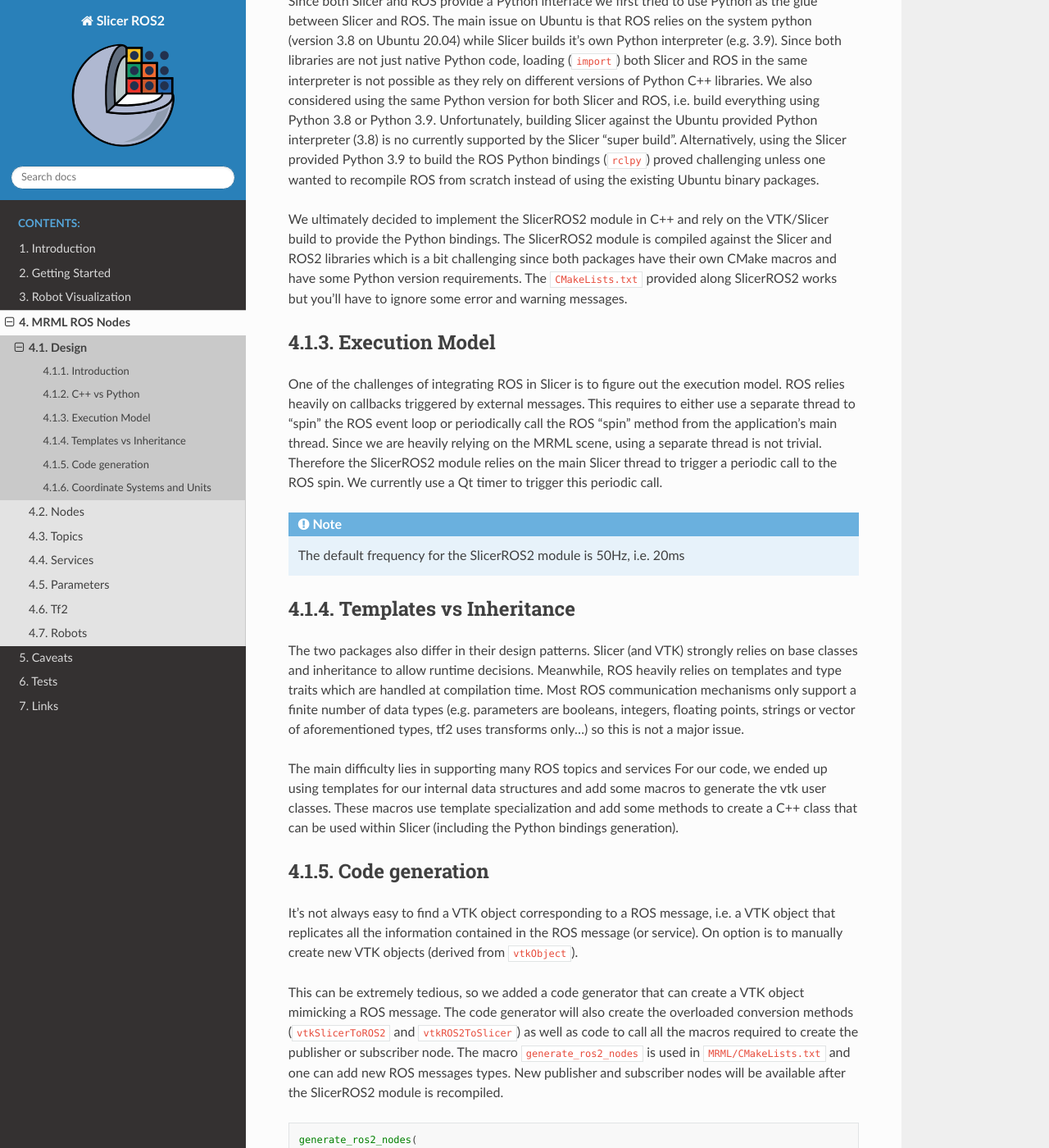
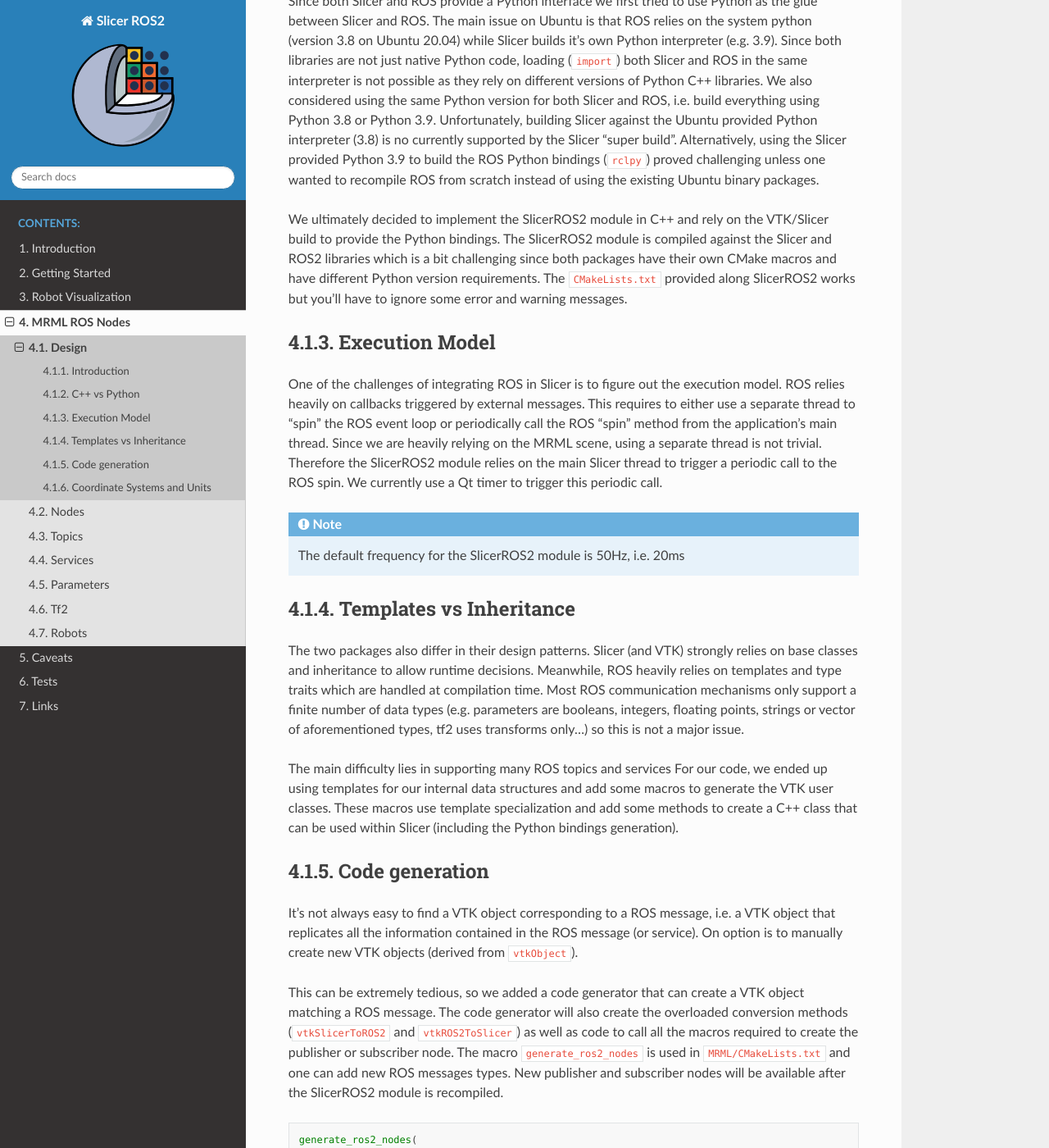
Before and after one commit to rosmed/slicer_ros2_module, a Sphinx documentation site: the page built from docs/pages/nodes/design.rst, in a window 1280 px wide and 1400 px high, scrolled down 670 px. Shown: the whole window at 82% size. Built offline with Sphinx 7.4.7 and the Read the Docs theme 3.1.0, drawn with Linux system fonts in a browser that asks for light colours; some of the changed text lies outside the part shown.

Commit message:
docs: minor updates

```diff
--- a/docs/pages/nodes/design.rst
+++ b/docs/pages/nodes/design.rst
@@ -53,7 +53,7 @@
 rely on the VTK/Slicer build to provide the Python bindings.  The
 SlicerROS2 module is compiled against the Slicer and ROS2 libraries
 which is a bit challenging since both packages have their own CMake
-macros and have some Python version requirements.  The
+macros and have different Python version requirements.  The
 ``CMakeLists.txt`` provided along SlicerROS2 works but you'll have to
 ignore some error and warning messages.
 
@@ -87,7 +87,7 @@
 
 The main difficulty lies in supporting many ROS topics and services
 For our code, we ended up using templates for our internal data
-structures and add some macros to generate the vtk user classes.  These
+structures and add some macros to generate the VTK user classes.  These
 macros use template specialization and add some methods to create a
 C++ class that can be used within Slicer (including the Python
 bindings generation).
@@ -101,7 +101,7 @@
 create new VTK objects (derived from ``vtkObject``).
 
 This can be extremely tedious, so we added a code generator that can
-create a VTK object mimicking a ROS message.  The code generator will
+create a VTK object matching a ROS message.  The code generator will
 also create the overloaded conversion methods (``vtkSlicerToROS2`` and
 ``vtkROS2ToSlicer``) as well as code to call all the macros required
 to create the publisher or subscriber node.  The macro
```
Also changed, not shown: other parts of docs/pages/nodes/design.rst (+3 -2 lines).
